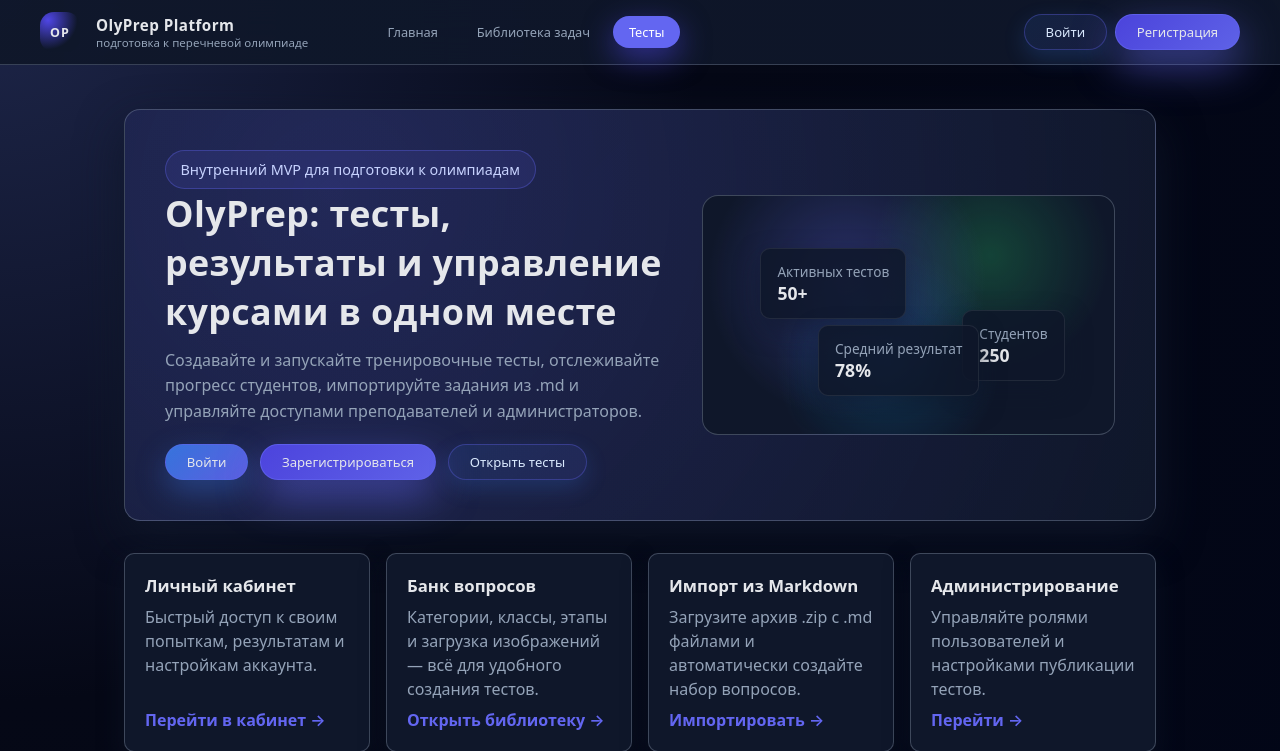
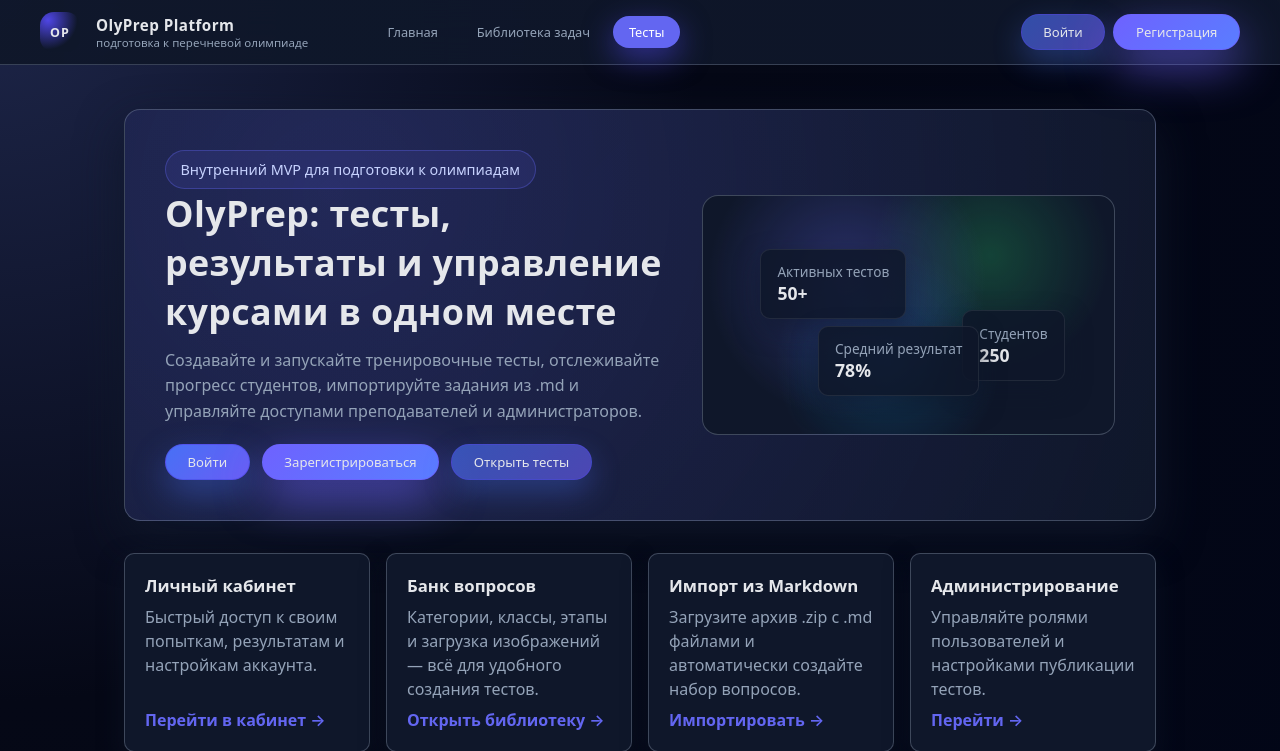
Before and after one commit to swqt2070-svg/olyprep, a FastAPI app: page / in a window 1280 px wide. Shown: the top 751 px of the page. Run offline with FastAPI, Linux system fonts and the light colour scheme.

Commit message:
All design was reworked v3

```diff
--- a/app/templates/base.html
+++ b/app/templates/base.html
@@ -143,43 +143,44 @@
             display: inline-flex;
             align-items: center;
             justify-content: center;
-            padding: 0.48rem 1.3rem;
+            padding: 0.5rem 1.35rem;
             border-radius: var(--radius-pill);
-            border: 1px solid rgba(99, 102, 241, 0.4);
-            background: linear-gradient(135deg, rgba(59, 130, 246, 0.85), rgba(99, 102, 241, 0.9));
+            border: 1px solid rgba(79, 70, 229, 0.55);
+            background: linear-gradient(135deg, rgba(74, 117, 255, 0.95), rgba(110, 98, 255, 0.95));
             color: #e5e7eb;
             font-size: 0.82rem;
             cursor: pointer;
-            box-shadow: 0 12px 30px rgba(59,130,246,0.35);
-            transition: transform 0.2s ease, box-shadow 0.2s ease;
+            box-shadow: 0 14px 34px rgba(74,117,255,0.38);
+            transition: transform 0.18s ease, box-shadow 0.18s ease, filter 0.18s ease;
         }
 
         .btn:hover {
-            transform: scale(1.03);
-            box-shadow: 0 18px 40px rgba(59,130,246,0.45);
+            transform: scale(1.04);
+            box-shadow: 0 20px 48px rgba(74,117,255,0.5);
+            filter: brightness(1.03);
         }
 
         .btn-primary {
-            border: 1px solid rgba(99, 102, 241, 0.7);
-            background: linear-gradient(135deg, rgba(79, 70, 229, 0.95), rgba(99, 102, 241, 0.95));
-            box-shadow: 0 16px 42px rgba(99,102,241,0.55);
+            border: 1px solid rgba(110, 98, 255, 0.75);
+            background: linear-gradient(135deg, rgba(110, 98, 255, 1), rgba(90, 125, 255, 1));
+            box-shadow: 0 18px 46px rgba(110,98,255,0.6);
         }
 
         .btn-primary:hover {
-            transform: scale(1.04);
-            box-shadow: 0 20px 48px rgba(99,102,241,0.65);
+            transform: scale(1.05);
+            box-shadow: 0 22px 54px rgba(110,98,255,0.7);
         }
 
         .btn-ghost {
-            background: linear-gradient(135deg, rgba(59,130,246,0.12), rgba(99,102,241,0.12));
-            border-color: rgba(99, 102, 241, 0.35);
-            color: #dbeafe;
-            box-shadow: 0 8px 22px rgba(59,130,246,0.2);
+            background: linear-gradient(135deg, rgba(74,117,255,0.6), rgba(110,98,255,0.6));
+            border-color: rgba(79, 70, 229, 0.45);
+            color: #e5e7eb;
+            box-shadow: 0 12px 30px rgba(74,117,255,0.32);
         }
 
         .btn-ghost:hover {
-            transform: scale(1.03);
-            box-shadow: 0 14px 32px rgba(99,102,241,0.35);
+            transform: scale(1.04);
+            box-shadow: 0 18px 44px rgba(110,98,255,0.45);
         }
 
         .page {
```
Also changed, not shown: app/templates/account.html (+15 -10 lines).
